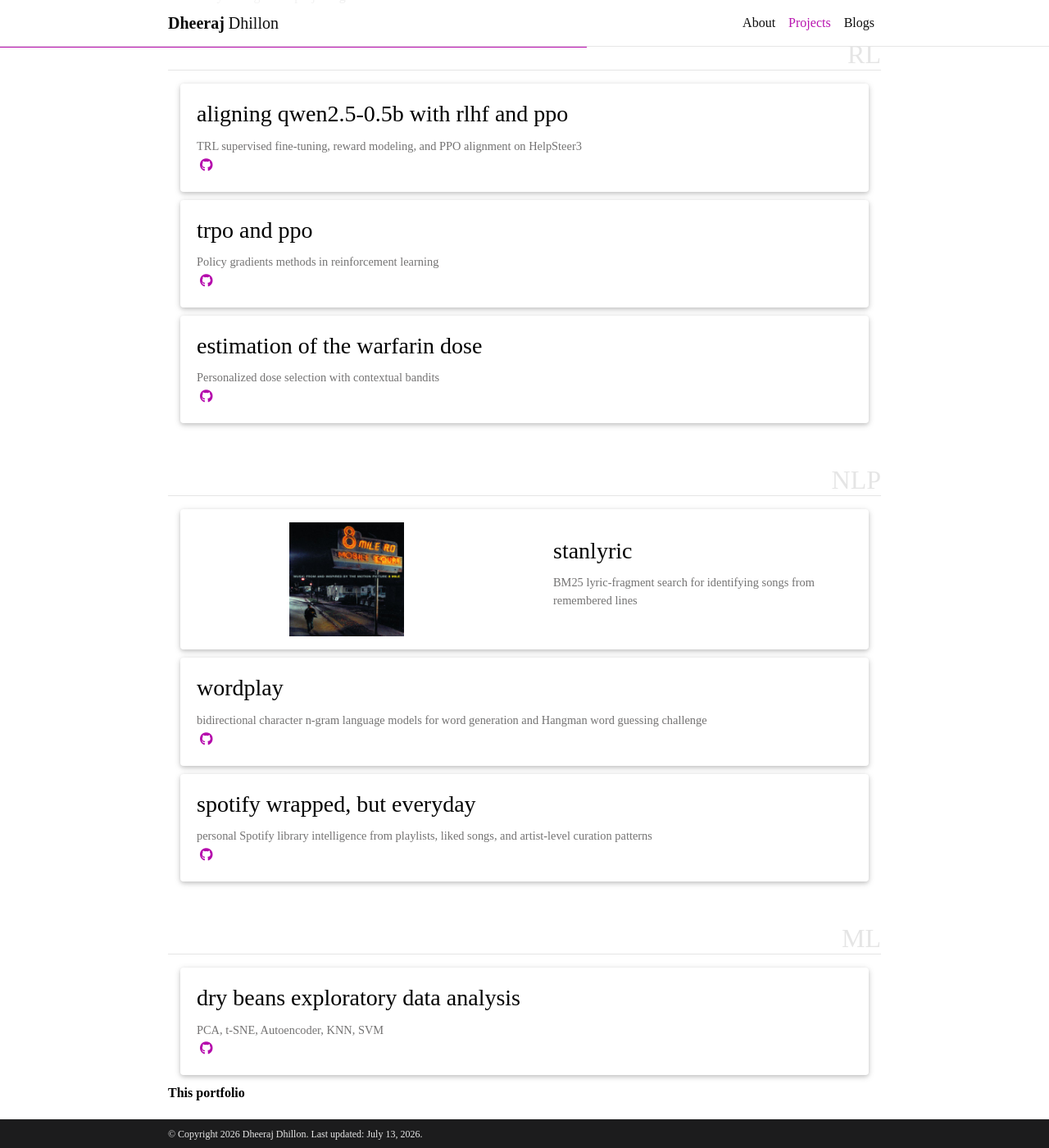
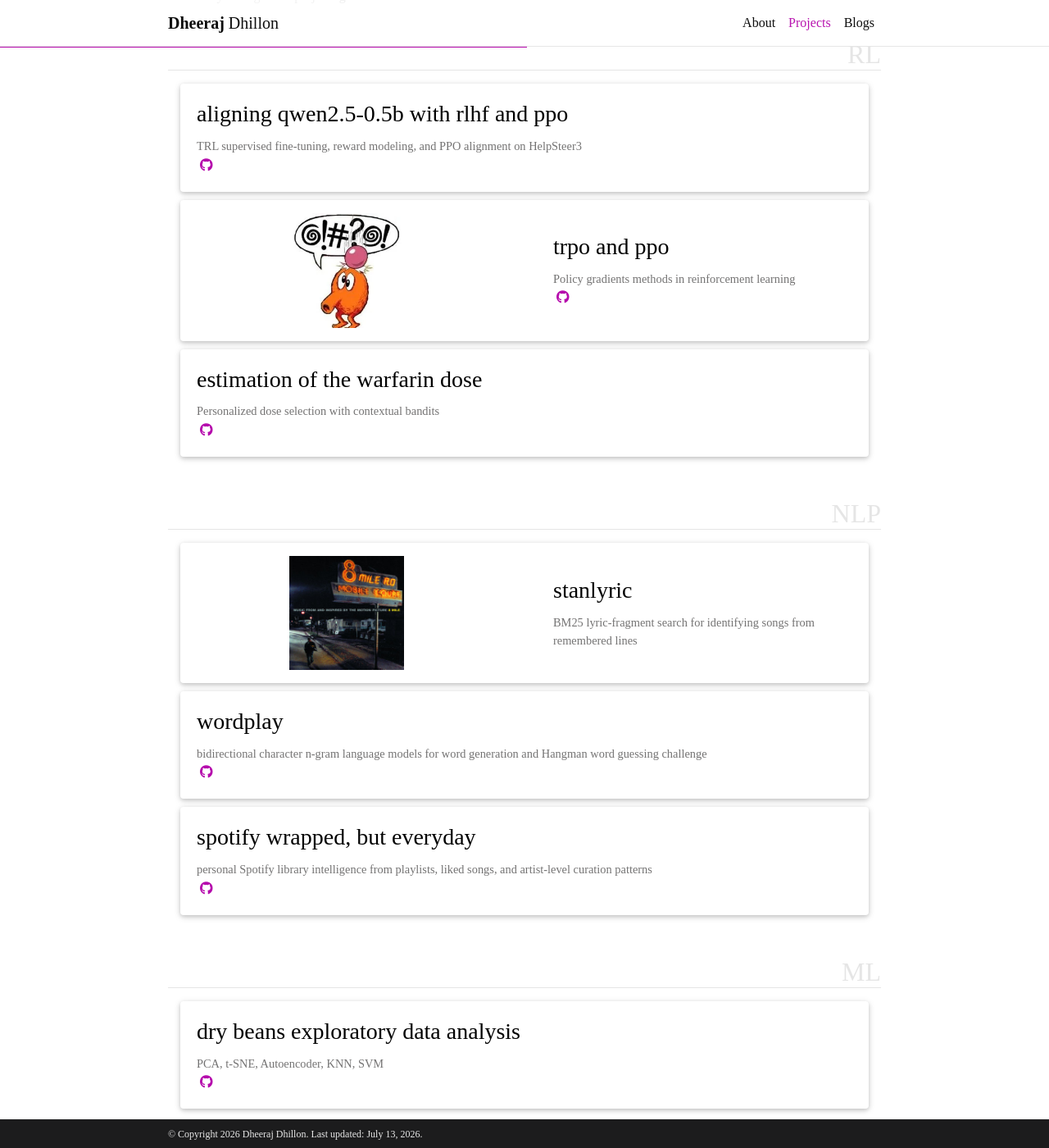
Before and after one commit to djdhillxn/djdhillxn.github.io, a Jekyll site: the page built from _pages/projects.md, in a window 1280 px wide and 1400 px high, scrolled down 202 px. Shown: the whole window at 82% size. Built offline with Jekyll 4.4.1, drawn with Linux system fonts in a browser that asks for light colours; comment, search, counter and statistics services are not loaded; a style sheet for code colours, icons or effects is not loaded.

Commit message:
fixed qbert image in the trpo project after a minute of work

```diff
--- a/_includes/projects_horizontal.html
+++ b/_includes/projects_horizontal.html
@@ -1,18 +1,21 @@
 <div class="card-item col">
-  <a href="{{ project.url | relative_url }}">
   <div class="card hoverable">
     <div class="row g-0">
       {%- if project.img -%}
       <div class="card-img col-md-6">
+        <a class="project-card-image-link" href="{{ project.url | relative_url }}" aria-label="{{ project.title }}">
           {% include figure.html path=project.img alt="project thumbnail" class=project.img_size %}
+        </a>
       </div>
       <div class="col-md-6">
       {%- else -%}
       <div class="col-md-12">
       {%- endif -%}
         <div class="card-body">
+          <a class="project-card-text-link" href="{{ project.url | relative_url }}">
             <h3 class="card-title text-lowercase">{{ project.title }}</h3>
             <p class="card-text">{{ project.description }}</p>
+          </a>
           <div class="row ml-1 mr-1 p-0">
             {%- if project.github -%}
             <div class="github-icon">
@@ -32,5 +35,4 @@
       </div>
     </div>
   </div>
-  </a>
 </div>
--- a/_sass/_base.scss
+++ b/_sass/_base.scss
@@ -617,6 +617,11 @@
     }
   }
 
+  .project-card-image-link,
+  .project-card-text-link {
+    display: block;
+  }
+
   .card {
     img {
       width: 100%;
```
Also changed, not shown: _projects/trpo.md (+2 -0 lines), assets/img/qbert-cartoon-project-thumb.webp (added). Lines whose indentation alone changed are shown as unchanged.
